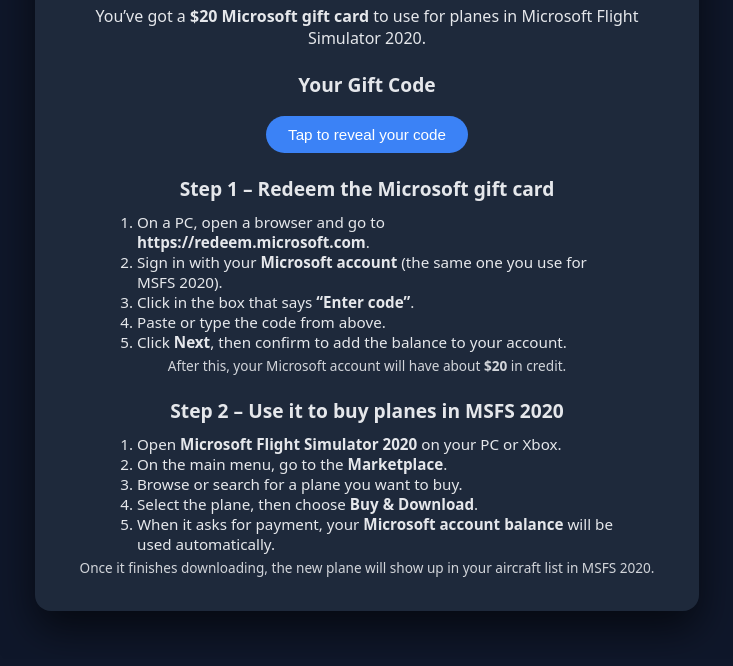
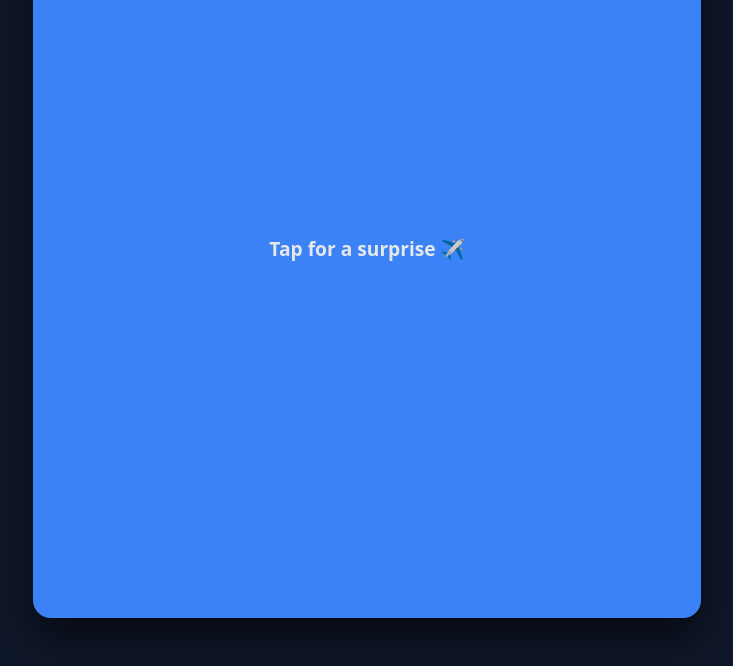
Before and after one commit to PaxtonPep/Birthday-card, a plain HTML site: page index.html in a window 1280 px wide. Shown: the part 169-835 px from the top of the page, without its empty margins (273-1006 px from the left). Drawn offline with Linux system fonts and the light colour scheme.

Commit message:
Update index.html

```diff
--- a/index.html
+++ b/index.html
@@ -5,71 +5,135 @@
 <title>Happy Birthday Edric</title>
 <meta name="viewport" content="width=device-width, initial-scale=1">
 <style>
-  body { font-family: system-ui, -apple-system, BlinkMacSystemFont, "Segoe UI", sans-serif; text-align:center; padding:40px 16px; background:#0f172a; color:#e5e7eb; }
-  .card { background:#1e293b; padding:28px 22px; border-radius:16px; max-width:620px; margin:auto; box-shadow:0 18px 40px rgba(0,0,0,0.6); }
+  body {
+    font-family: system-ui, -apple-system, "Segoe UI", sans-serif;
+    background:#0f172a;
+    color:#e5e7eb;
+    text-align:center;
+    padding:40px 16px;
+  }
+  .card {
+    background:#1e293b;
+    padding:30px 24px;
+    border-radius:18px;
+    max-width:620px;
+    margin:auto;
+    position:relative;
+    overflow:hidden;
+    box-shadow:0 20px 45px rgba(0,0,0,0.6);
+  }
   h1 { font-size:2rem; margin-bottom:6px; }
-  h2 { font-size:1.2rem; margin-top:22px; margin-bottom:8px; }
+  h2 { font-size:1.25rem; margin-top:22px; margin-bottom:8px; }
   p { margin:6px 0; }
-  .btn { background:#3b82f6; border:none; padding:10px 22px; border-radius:999px; color:white; cursor:pointer; font-size:0.95rem; margin-top:10px; }
-  .btn:hover { background:#2563eb; }
-  .code { display:none; margin-top:15px; font-size:1.1rem; background:#020617; padding:10px 14px; border-radius:10px; font-family: "SF Mono", Menlo, Monaco, Consolas, monospace; letter-spacing:0.08em; }
-  .copy { background:#10b981; border:none; padding:8px 16px; border-radius:999px; margin-top:10px; cursor:pointer; font-size:0.9rem; color:#022c22; }
-  .copy:hover { background:#059669; }
-  #status { font-size:0.8rem; margin-top:6px; opacity:0.9; }
-  ol { text-align:left; max-width:480px; margin:10px auto 0; padding-left:20px; font-size:0.95rem; }
-  .section-note { font-size:0.85rem; opacity:0.9; margin-top:4px; }
+
+  /* Slide overlay */
+  .overlay {
+    position:absolute;
+    inset:0;
+    background:#3b82f6;
+    display:flex;
+    align-items:center;
+    justify-content:center;
+    font-size:1.2rem;
+    font-weight:600;
+    cursor:pointer;
+    transition:transform 0.45s ease;
+  }
+  .overlay.hidden {
+    transform:translateY(-100%);
+  }
+
+  .code-box {
+    margin-top:15px;
+    font-size:1.15rem;
+    background:#020617;
+    padding:12px 16px;
+    border-radius:10px;
+    font-family: "SF Mono", Menlo, Consolas, monospace;
+    letter-spacing:0.08em;
+    display:inline-block;
+  }
+
+  .copy-btn {
+    background:#10b981;
+    border:none;
+    padding:8px 16px;
+    border-radius:999px;
+    margin-top:10px;
+    cursor:pointer;
+    font-size:0.9rem;
+    color:#022c22;
+  }
+  .copy-btn:hover { background:#059669; }
+
+  #status {
+    font-size:0.85rem;
+    margin-top:6px;
+    opacity:0.9;
+  }
+
+  ol {
+    text-align:left;
+    max-width:480px;
+    margin:10px auto 0;
+    padding-left:20px;
+    font-size:0.95rem;
+  }
 </style>
 </head>
 <body>
 
 <div class="card">
+
+  <!-- Slide-away surprise panel -->
+  <div class="overlay" id="overlay">
+    Tap for a surprise ✈️
+  </div>
+
   <h1>Happy Birthday, Edric! 🎉</h1>
-  <p>Hope your birthday is <strong>plane awesome</strong> ✈️</p>
-  <p>You’ve got a <strong>$20 Microsoft gift card</strong> to use for planes in Microsoft Flight Simulator 2020.</p>
+  <p>Hope your birthday is <strong>plane awesome</strong>.</p>
+  <p>You’ve got a <strong>$20 Microsoft Gift Card</strong> to buy planes in Microsoft Flight Simulator 2020.</p>
 
   <h2>Your Gift Code</h2>
-  <button class="btn" onclick="reveal()">Tap to reveal your code</button>
+  <div class="code-box" id="codeText">ABCDE-12345-FGHJK</div>
+  <br>
+  <button class="copy-btn" onclick="copyCode()">Copy code</button>
+  <div id="status"></div>
 
-  <div id="codeBox" class="code">
-    <div id="codeText">ABCDE-12345-FGHJK</div>
-    <button class="copy" onclick="copyCode()">Copy code</button>
-    <div id="status"></div>
-  </div>
+  <h2>How to Redeem the Microsoft Gift Card</h2>
+  <ol>
+    <li>On your PC or phone, open a browser.</li>
+    <li>Go to <strong>https://redeem.microsoft.com</strong>.</li>
+    <li>Sign in with your Microsoft account (the same one you use for MSFS 2020).</li>
+    <li>Click the box that says <strong>“Enter code”</strong>.</li>
+    <li>Paste or type the code above.</li>
+    <li>Press <strong>Next</strong>, then confirm to add the $20 to your account.</li>
+  </ol>
 
-  <h2>Step 1 – Redeem the Microsoft gift card</h2>
+  <h2>How to Buy Planes in MSFS 2020</h2>
   <ol>
-    <li>On a PC, open a browser and go to <strong>https://redeem.microsoft.com</strong>.</li>
-    <li>Sign in with your <strong>Microsoft account</strong> (the same one you use for MSFS 2020).</li>
-    <li>Click in the box that says <strong>“Enter code”</strong>.</li>
-    <li>Paste or type the code from above.</li>
-    <li>Click <strong>Next</strong>, then confirm to add the balance to your account.</li>
+    <li>Open <strong>Microsoft Flight Simulator 2020</strong>.</li>
+    <li>On the main menu, go to the <strong>Marketplace</strong>.</li>
+    <li>Choose <strong>Aircraft</strong> or search for a plane you want.</li>
+    <li>Select the plane and choose <strong>Buy & Download</strong>.</li>
+    <li>Your Microsoft balance will automatically pay for it.</li>
+    <li>After it downloads, the plane appears in your aircraft list.</li>
   </ol>
-  <p class="section-note">After this, your Microsoft account will have about <strong>$20</strong> in credit.</p>
 
-  <h2>Step 2 – Use it to buy planes in MSFS 2020</h2>
-  <ol>
-    <li>Open <strong>Microsoft Flight Simulator 2020</strong> on your PC or Xbox.</li>
-    <li>On the main menu, go to the <strong>Marketplace</strong>.</li>
-    <li>Browse or search for a plane you want to buy.</li>
-    <li>Select the plane, then choose <strong>Buy &amp; Download</strong>.</li>
-    <li>When it asks for payment, your <strong>Microsoft account balance</strong> will be used automatically.</li>
-  </ol>
-  <p class="section-note">Once it finishes downloading, the new plane will show up in your aircraft list in MSFS 2020.</p>
 </div>
 
 <script>
-function reveal() {
-  document.getElementById("codeBox").style.display = "block";
-}
+  const overlay = document.getElementById("overlay");
+
+  overlay.addEventListener("click", () => {
+    overlay.classList.add("hidden");
+  });
 
   function copyCode() {
     const code = document.getElementById("codeText").innerText.trim();
     navigator.clipboard.writeText(code).then(() => {
       document.getElementById("status").innerText = "Code copied!";
       setTimeout(() => { document.getElementById("status").innerText = ""; }, 2000);
-  }).catch(() => {
-    document.getElementById("status").innerText = "Could not copy automatically. You can select and copy it manually.";
-    setTimeout(() => { document.getElementById("status").innerText = ""; }, 3000);
     });
   }
 </script>
```
Lines whose indentation alone changed are shown as unchanged.
